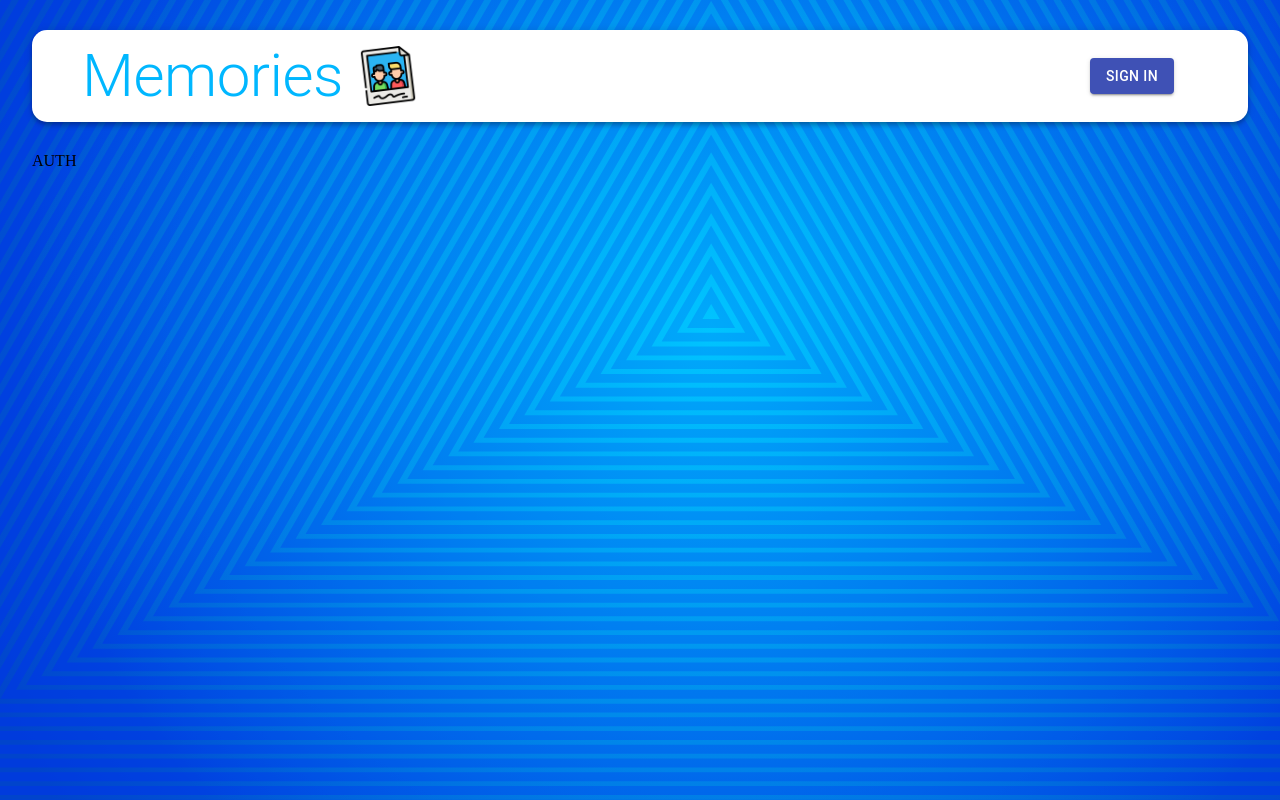
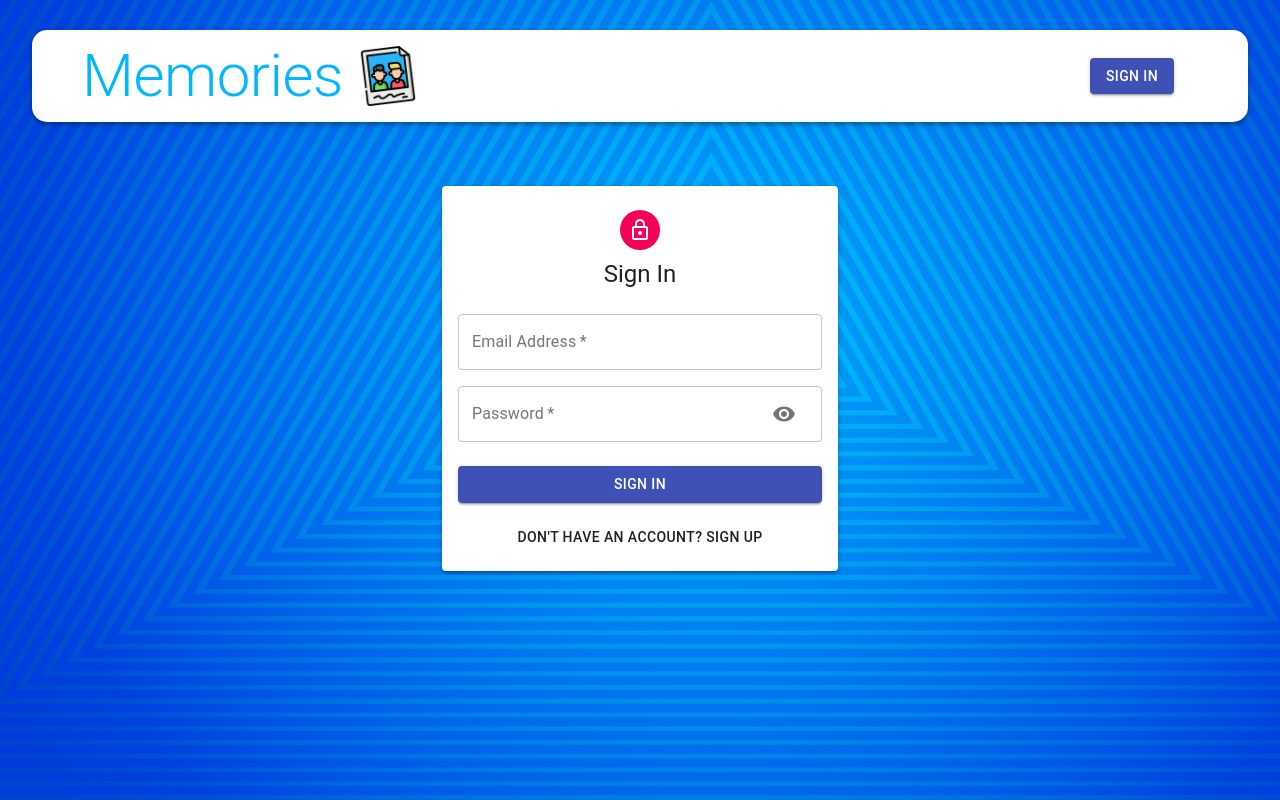
Before and after one commit to Junkim97/memories_app, a React (Create React App) app in the folder client/: page /auth in a window 1280 px wide. Built offline with nearby package versions, Linux system fonts and the light colour scheme.

Commit message:
Finished up the Authentication page

```diff
--- a/client/src/components/Auth/Auth.js
+++ b/client/src/components/Auth/Auth.js
@@ -1,12 +1,61 @@
-import React from 'react'
+import {React, useState} from 'react'
+import {Avatar, Button, Paper, Grid, Typography, Container} from '@material-ui/core';
+import LockOutlinedIcon from '@material-ui/icons/LockOutlined'
+import useStyles from './styles';
+import Input from './Input';
 
 const Auth = () => {
-  const state = null;
+  const classes = useStyles();
+  const [showPassword, setShowPassword] = useState(false);
+  const [isSignup, setIsSignup] = useState(false);
+
+  const handleShowPassword = () => setShowPassword((prevShowPassword) => !prevShowPassword);
+
+  const switchMode = () => setIsSignup((prevIsSignup) => ! prevIsSignup);
+
+
+  const handleSubmit = () => {
+
+  };
+
+  const handleChange = () => {
+
+  };
 
   return (
-    <div>
-      AUTH
-    </div>
+    <Container component='main' maxWidth='xs'>
+      <Paper className={classes.paper} elevation={3}>
+        <Avatar className={classes.avatar}>
+          <LockOutlinedIcon />
+        </Avatar>
+        <Typography variant='h5'>{isSignup ? 'Sign Up' : 'Sign In'}</Typography>
+        <form className={classes.form} onSubmit={handleSubmit}>
+          <Grid container spacing={2}>
+            {isSignup && (
+                <>
+                  <Input name='firstName' label='First Name' handleChange={handleChange} autoFocus half/>
+                  <Input name='lastName' label='Last Name' handleChange={handleChange} autoFocus half/>
+                </>
+              )}
+              <Input name='email' label='Email Address' handleChange={handleChange} type='email'/>
+              <Input name ='password' label='Password' handleChange={handleChange} type={showPassword ? 'text' : 'password'} handleShowPassword={handleShowPassword}/>
+              {isSignup && <Input name='confirmPassword' label='Repeat Password' handleChange={handleChange} type='password'/>}
+          </Grid>
+          <Button type='submit' fullWidth variant='contained' color='primary' className={classes.submit}>
+            {isSignup ? 'Sign Up' : 'Sign In'}
+          </Button>
+          <Grid container justify='center'>
+            <Grid item>
+              <Button onClick={switchMode}>
+                {isSignup ? 'Already have an account? Sign In' : "Don't have an account? Sign Up"}
+              </Button>
+            </Grid>
+          </Grid>
+        </form>
+
+      </Paper>
+
+    </Container>
   )
 }
 
--- /dev/null
+++ b/client/src/components/Auth/Input.js
@@ -0,0 +1,32 @@
+import React from 'react'
+import {TextField, Grid, InputAdornment, IconButton} from '@material-ui/core'
+import Visibility from '@material-ui/icons/Visibility'
+import VisibilityOff from '@material-ui/icons/VisibilityOff'
+
+const Input = ({name, handleChange, label, half, autoFocus, type, handleShowPassword}) => {
+  return (
+    <Grid item xs={12} sm={half ? 6 : 12}>
+      <TextField
+        name={name}
+        onChange={handleChange}
+        variant='outlined'
+        required
+        fullWidth
+        label={label}
+        autoFocus={autoFocus}
+        type={type}
+        InputProps={name === 'password' &&{
+          endAdornment: (
+            <InputAdornment position='end'>
+              <IconButton onClick={handleShowPassword}>
+                {type === 'password' ? <Visibility/> : <VisibilityOff/>}
+              </IconButton>
+            </InputAdornment>
+          )
+        }}
+        />
+    </Grid>
+  )
+}
+
+export default Input
```
